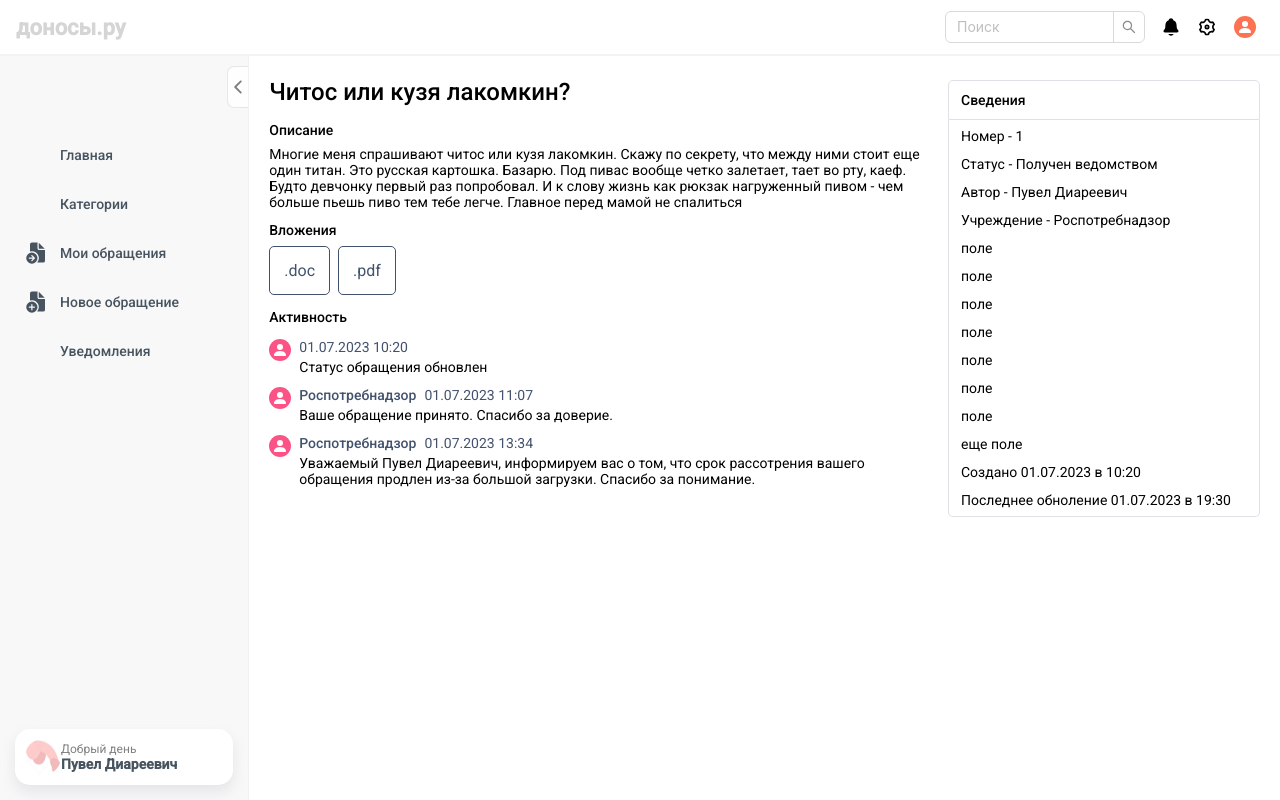
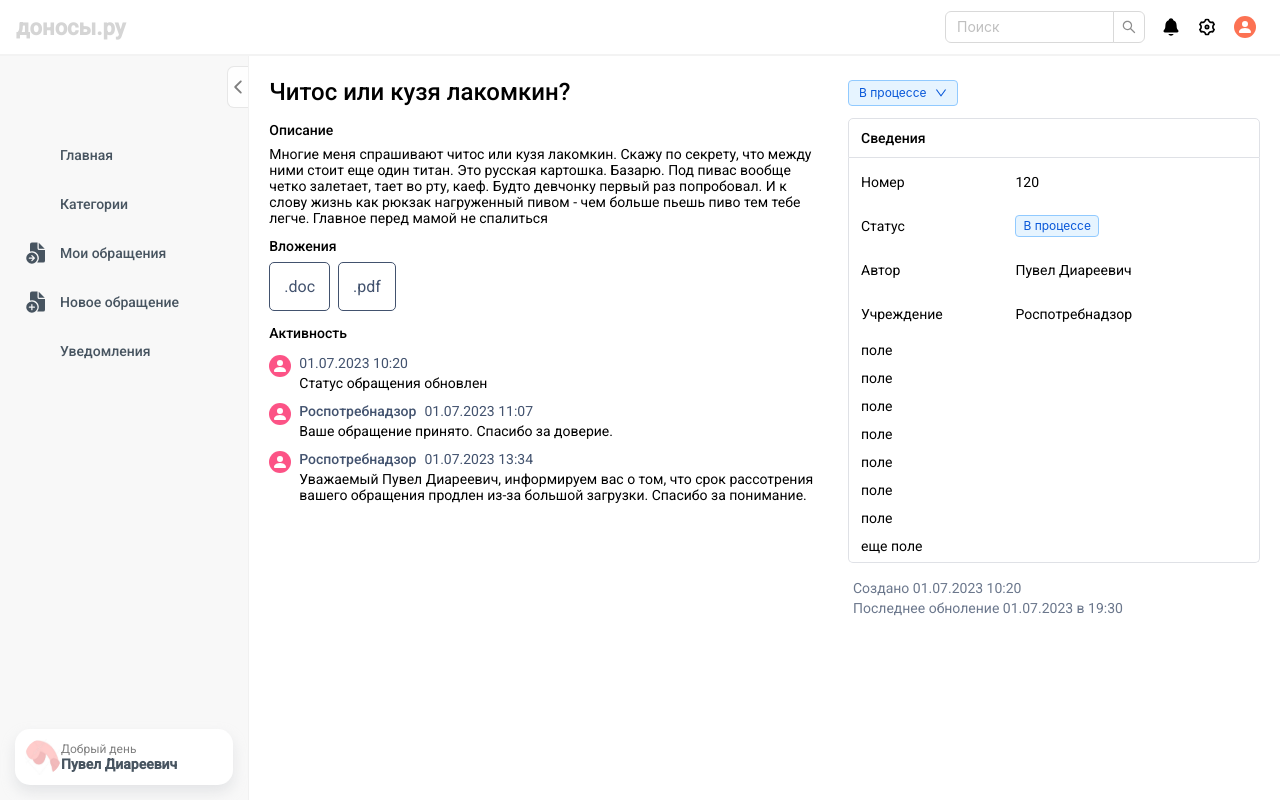
Before and after one commit to ivanklak/legal-aid-app, a React (Create React App) app: page /myRequests/1 in a window 1280 px wide. Built offline with nearby package versions, Linux system fonts and the light colour scheme; no server answers; some icons are missing; a web font is replaced by a local one.

Commit message:
дополнительные сведение со сменяемым статусом

```diff
--- a/src/requestItem/RequestItem.tsx
+++ b/src/requestItem/RequestItem.tsx
@@ -5,6 +5,7 @@ import CenterContent from "../components/centerContent/CenterContent";
 import MainWrapper from "../components/mainWrapper/MainWrapper";
 import styles from "./RequestItem.module.sass";
 import ClaimActions from "./claimActions/ClaimActions";
+import AdditionalInfo from "./additionalInfo/AdditionalInfo";
 
 const CAPTION = 'Читос или кузя лакомкин?';
 const ITEM_DESCRIPTION = 'Многие меня спрашивают читос или кузя лакомкин. Скажу по секрету, что между ними стоит еще один титан. Это русская картошка. ' +
@@ -56,25 +57,7 @@ const RequestItem = () => {
                          <ClaimActions id={id}/>
                     </div>
                 </div>
-                <div className={styles.additional_info}>
-                    <div className={styles.add_caption}>Сведения</div>
-                    <div className={styles.add_body}>
-                        <div>Номер - {id}</div>
-                        <div>Статус - Получен ведомством</div>
-                        <div>Автор - Пувел Диареевич</div>
-                        <div>Учреждение - Роспотребнадзор</div>
-                        <div>поле</div>
-                        <div>поле</div>
-                        <div>поле</div>
-                        <div>поле</div>
-                        <div>поле</div>
-                        <div>поле</div>
-                        <div>поле</div>
-                        <div>еще поле</div>
-                        <div>Создано 01.07.2023 в 10:20</div>
-                        <div>Последнее обноление 01.07.2023 в 19:30</div>
-                    </div>
-                </div>
+                <AdditionalInfo />
             </CenterContent>
         </MainWrapper>
     )
--- /dev/null
+++ b/src/requestItem/additionalInfo/AdditionalInfo.module.sass
@@ -0,0 +1,72 @@
+.additional_info
+  display: flex
+  flex-direction: column
+  padding-right: 20px
+  padding-top: 24px
+  padding-left: 8px
+  min-width: 440px
+
+  .change_status
+    display: flex
+    align-items: center
+    margin-bottom: 12px
+
+    .dropdown_tag
+      padding: 2px 10px
+
+      .dropdown_icon
+        margin-left: 8px
+
+  .add_caption
+    width: 100%
+    padding: 11px 12px
+    font-size: 14px
+    font-weight: 500
+    border: 1px solid #DFE1E6
+    border-radius: 5px 5px 0 0
+
+  .add_body
+    border: 1px solid #DFE1E6
+    border-top: none
+    padding: 8px 12px
+    border-radius: 0 0 5px 5px
+    flex-wrap: wrap
+
+    & > div
+      font-size: 14px
+      margin-bottom: 12px
+
+    & > div:last-child
+      margin-bottom: 0
+
+    .info_row
+      display: flex
+      align-items: center
+
+    .row_name
+      display: flex
+      align-items: center
+      width: 40%
+      box-sizing: border-box
+      flex-grow: 1
+      min-width: 100px
+      max-width: 170px
+      padding-right: 24px
+      min-height: 32px
+
+    .row_value
+      display: flex
+      align-items: center
+      width: 60%
+      box-sizing: border-box
+      flex-grow: 1
+      min-height: 32px
+
+  .date_block
+    display: flex
+    flex-direction: column
+    gap: 4px
+    margin-top: 12px
+    padding: 5px
+    font-size: 14px
+    color: #6B778C
--- /dev/null
+++ b/src/requestItem/additionalInfo/AdditionalInfo.tsx
@@ -0,0 +1,166 @@
+import React, {useCallback, useEffect, useState} from "react";
+import styles from "./AdditionalInfo.module.sass";
+import {StatusV2} from "../../mainPageSections/mainPage/MainPage";
+import {Dropdown, MenuProps, Tag} from "antd";
+import { DownOutlined } from '@ant-design/icons';
+
+interface InfoRow {
+    name: string;
+    value: string | JSX.Element;
+}
+
+const MOCK_ADD_CLAIM_INFO = {
+    id: '120',
+    status: StatusV2.inProcess,
+    author: 'Пувел Диареевич',
+    institution: 'Роспотребнадзор',
+    createdDate: '01.07.2023 10:20',
+    lastUpdate: '01.07.2023 в 19:30'
+}
+
+const AdditionalInfo = () => {
+    const [rows, setRows] = useState<InfoRow[]>(null);
+
+    useEffect(() => {
+        createInfoRows();
+    }, [])
+
+    const createInfoRows = useCallback(() => {
+        const info = MOCK_ADD_CLAIM_INFO;
+        const resultRows: InfoRow[] = [];
+        for (let field in info) {
+            if (field === 'id') {
+                resultRows.push({name: 'Номер', value: info[field]})
+            }
+            if (field === 'status'){
+                resultRows.push({name: 'Статус', value: renderStatusTag(info[field])})
+            }
+            if (field === 'author') {
+                resultRows.push({name: 'Автор', value: info[field]})
+            }
+            if (field === 'institution') {
+                resultRows.push({name: 'Учреждение', value: info[field]})
+            }
+        }
+
+        setRows(resultRows);
+    }, [])
+
+    const renderStatusTag = (status: string, className?: string, children?: JSX.Element): JSX.Element => {
+        switch (status) {
+            case StatusV2.resolved: {
+                return (
+                    <Tag color='green' className={className}>
+                        Готово
+                        {children}
+                    </Tag>
+                )
+            }
+            case StatusV2.decline: {
+                return (
+                    <Tag color='volcano' className={className}>
+                        Отклонено
+                        {children}
+                    </Tag>
+                )
+            }
+            case StatusV2.new: {
+                return (
+                    <Tag color='geekblue' className={className}>
+                        Создано
+                        {children}
+                    </Tag>
+                )
+            }
+            case StatusV2.inProcess: {
+                return (
+                    <Tag color='blue' className={className}>
+                        В процессе
+                        {children}
+                    </Tag>
+                )
+            }
+            case 'NEED_INFO':
+            case StatusV2.waitingForAction: {
+                return (
+                    <Tag color='orange' className={className}>
+                        Требуется действие
+                        {children}
+                    </Tag>
+                )
+            }
+            default: return (
+                <Tag color='geekblue' className={className}>
+                    {status}
+                    {children}
+                </Tag>
+            )
+        }
+    }
+
+    const renderRow = (name: string, value: string | JSX.Element) => {
+        if (!name || !value) return null;
+        return (
+            <div className={styles.info_row}>
+                <div className={styles.row_name}>{name}</div>
+                <div className={styles.row_value}>{value}</div>
+            </div>
+        )
+    }
+
+    const handleMenuClick: MenuProps['onClick'] = (e) => {
+        console.log('click', e);
+    };
+
+    const items: MenuProps['items'] = [
+        {
+            label: 'В процессе',
+            key: '1',
+            disabled: true,
+        },
+        {
+            label: 'Решено',
+            key: '2',
+            danger: true,
+        },
+    ];
+
+    const menuProps = {
+        items,
+        onClick: handleMenuClick,
+    };
+
+    if (!rows || !rows.length) return null;
+
+    return (
+        <div className={styles.additional_info}>
+            <div className={styles.change_status}>
+                <Dropdown menu={menuProps} trigger={['click']}>
+                    {renderStatusTag(MOCK_ADD_CLAIM_INFO.status, styles.dropdown_tag, (
+                        <DownOutlined className={styles.dropdown_icon} />
+                    ))}
+                </Dropdown>
+            </div>
+            <div className={styles.add_caption}>Сведения</div>
+            <div className={styles.add_body}>
+                {rows.map((row) => (
+                    renderRow(row.name, row.value)
+                ))}
+                <div>поле</div>
+                <div>поле</div>
+                <div>поле</div>
+                <div>поле</div>
+                <div>поле</div>
+                <div>поле</div>
+                <div>поле</div>
+                <div>еще поле</div>
+            </div>
+            <div className={styles.date_block}>
+                <div>Создано {MOCK_ADD_CLAIM_INFO.createdDate}</div>
+                <div>Последнее обноление {MOCK_ADD_CLAIM_INFO.lastUpdate}</div>
+            </div>
+        </div>
+    )
+}
+
+export default AdditionalInfo
```
